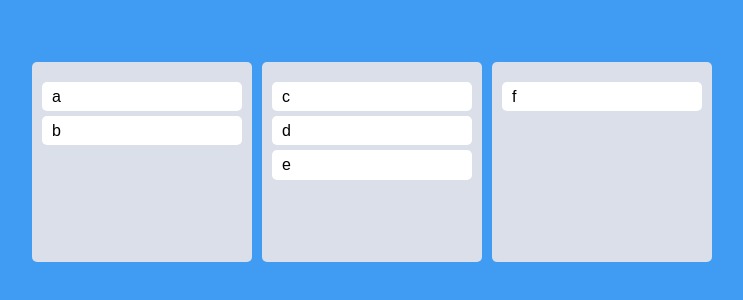
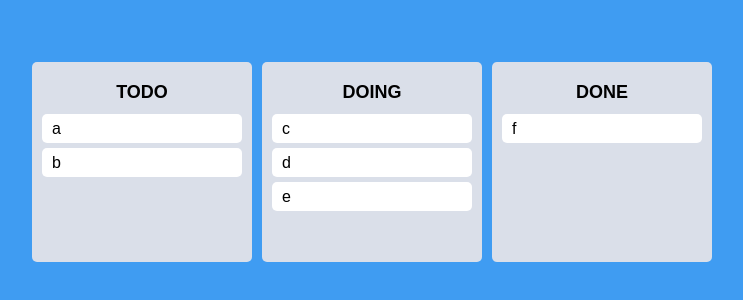
Before and after one commit to dazz6zip/reactJSmaster, a React (Create React App) app in the folder react-masterclass-04/: page / in a window 1280 px wide. Shown: the part 238-538 px from the top of the page, without its empty margins (268-1011 px from the left). Built offline with nearby package versions, Linux system fonts and the light colour scheme.

Commit message:
7.10 Cross Board Movement

```diff
--- a/react-masterclass-04/src/App.tsx
+++ b/react-masterclass-04/src/App.tsx
@@ -30,6 +30,9 @@ function App() {
   const onDragEnd = (info: DropResult) => {
     console.log(info);
     const { destination, draggableId, source } = info;
+    if (!destination) {
+      return;
+    }
     if (destination?.droppableId === source.droppableId) {
       // 같은 보드 내 이동
       setToDos((allBoards) => {
@@ -39,6 +42,22 @@ function App() {
         return {
           ...allBoards,
           [source.droppableId]: boardCopy,
+        };
+      });
+    }
+    if (destination?.droppableId !== source.droppableId) {
+      // 다른 보드 이동
+      setToDos((allBoards) => {
+        // 움직임 시작 보드 복사본
+        const sourceBoard = [...allBoards[source.droppableId]];
+        // 움직임 끝 보드 복사본
+        const destinatinoBoard = [...allBoards[destination.droppableId]];
+        sourceBoard.splice(source.index, 1);
+        destinatinoBoard.splice(destination?.index, 0, draggableId);
+        return {
+          ...allBoards,
+          [source.droppableId]: sourceBoard,
+          [destination.droppableId]: destinatinoBoard,
         };
       });
     }
--- a/react-masterclass-04/src/Components/Board.tsx
+++ b/react-masterclass-04/src/Components/Board.tsx
@@ -10,6 +10,13 @@ const Wrapper = styled.div`
   min-height: 200px;
 `;
 
+const Title = styled.h2`
+  text-align: center;
+  font-weight: 600;
+  margin-bottom: 10px;
+  font-size: 18px;
+`;
+
 interface IBoardProps {
   toDos: string[];
   boardId: string;
@@ -17,16 +24,23 @@ interface IBoardProps {
 
 function Board({ toDos, boardId }: IBoardProps) {
   return (
+    <Wrapper>
+      <Title>{boardId}</Title>
       <Droppable droppableId={boardId}>
         {(magic) => (
-        <Wrapper ref={magic.innerRef} {...magic.droppableProps}>
+          <div ref={magic.innerRef} {...magic.droppableProps}>
             {toDos.map((toDo, index) => (
-            <DragabbleCard key={toDo} index={index} toDo={toDo}></DragabbleCard>
+              <DragabbleCard
+                key={toDo}
+                index={index}
+                toDo={toDo}
+              ></DragabbleCard>
             ))}
             {magic.placeholder}
-        </Wrapper>
+          </div>
         )}
       </Droppable>
+    </Wrapper>
   );
 }
 
--- a/react-masterclass-04/src/atoms.tsx
+++ b/react-masterclass-04/src/atoms.tsx
@@ -7,8 +7,8 @@ interface IToDoState {
 export const toDoState = atom<IToDoState>({
   key: "toDo",
   default: {
-    to_do: ["a", "b"],
-    doing: ["c", "d", "e"],
-    done: ["f"],
+    TODO: ["a", "b"],
+    DOING: ["c", "d", "e"],
+    DONE: ["f"],
   },
 });
```
Lines whose indentation alone changed are shown as unchanged.
